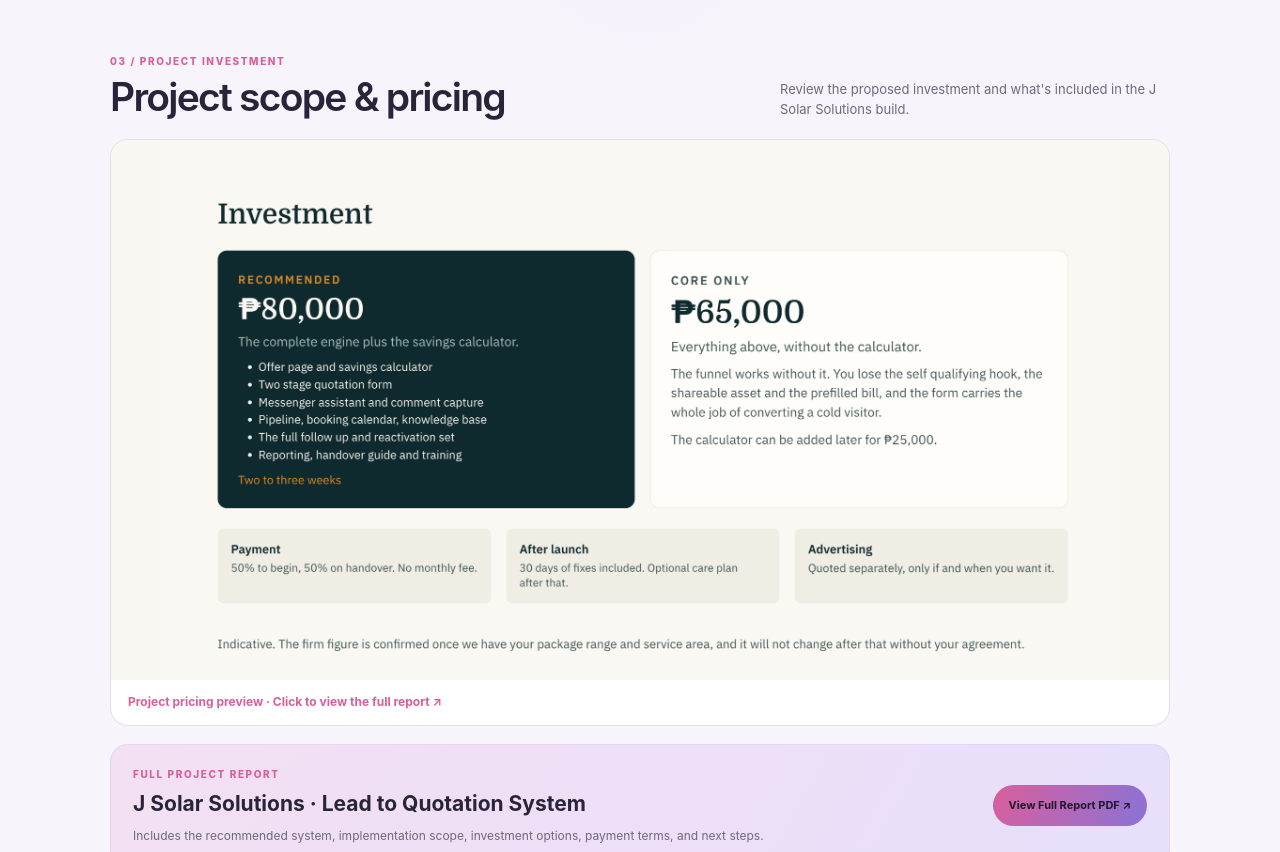
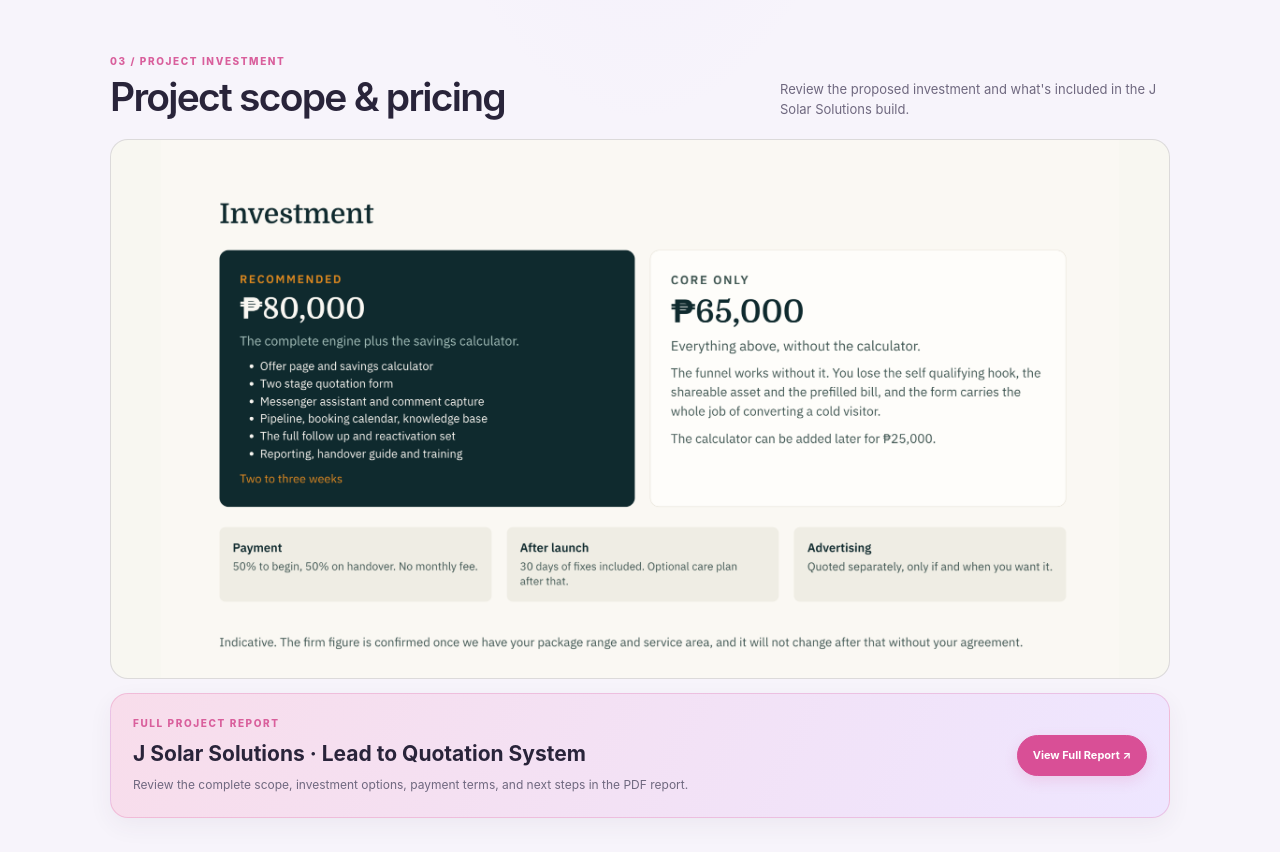
Before and after one commit to annetrack/forpatriciasantos, a plain HTML site: page solar-project.html in a window 1280 px wide. Shown: the part 1160-2012 px from the top of the page. Drawn offline with Linux system fonts and the light colour scheme.

Commit message:
Add files via upload

```diff
--- a/solar-project.html
+++ b/solar-project.html
@@ -3,7 +3,7 @@
 <head>
 <meta charset="utf-8">
 <meta name="viewport" content="width=device-width, initial-scale=1">
-<meta name="theme-color" content="#100e1b">
+<meta name="theme-color" content="#f7f4fb">
 <title>J Solar Solutions | Systems & Automation</title>
 <style>
 :root{--bg:#f7f4fb;--panel:#ffffff;--panel2:#eee8f8;--ink:#29243a;--muted:#6f687f;--pink:#d95f9c;--violet:#8a72d6;--line:rgba(54,43,78,.14);--max:1060px}
@@ -18,7 +18,7 @@ h1 em{font-style:normal;background:linear-gradient(100deg,var(--pink),var(--viol
 .lead{max-width:660px;color:var(--muted);font-size:15px;margin:0}
 .actions{display:flex;gap:10px;flex-wrap:wrap;margin-top:23px}
 .btn{display:inline-flex;align-items:center;justify-content:center;padding:11px 15px;border:1px solid var(--line);border-radius:999px;font-size:11px;font-weight:750;transition:transform .2s,border-color .2s}
-.btn:hover{transform:translateY(-2px);border-color:rgba(255,184,213,.7)}.primary{background:linear-gradient(110deg,var(--pink),var(--violet));color:#21162c;border-color:transparent}
+.btn:hover{transform:translateY(-2px);border-color:rgba(255,184,213,.7)}.primary{background:#d94f96;color:#fff;border-color:#d94f96;box-shadow:0 5px 14px rgba(217,79,150,.16)}.primary:hover{background:#bd367e;border-color:#bd367e;color:#fff}
 .section{padding:38px 0 52px}.section-head{display:flex;align-items:end;justify-content:space-between;gap:22px;margin-bottom:20px}h2{font-size:clamp(27px,4vw,39px);line-height:1.1;letter-spacing:-.045em;margin:7px 0 0;font-weight:620}.section-intro{font-size:13px;color:var(--muted);max-width:390px;margin:0}
 .grid{display:grid;grid-template-columns:repeat(2,minmax(0,1fr));gap:16px}
 .card{border:1px solid var(--line);border-radius:19px;background:linear-gradient(145deg,#fff,rgba(246,241,252,.92));padding:18px;overflow:hidden}
@@ -26,7 +26,7 @@ h1 em{font-style:normal;background:linear-gradient(100deg,var(--pink),var(--viol
 .card .kicker{margin-top:17px;display:block}.card h3{font-size:21px;letter-spacing:-.035em;margin:6px 0}.card p{font-size:12px;color:var(--muted);margin:0}
 .card .btn{margin-top:16px}
 .proof{display:flex;gap:10px;flex-wrap:wrap;margin-top:14px}.metric{flex:1;min-width:90px;background:rgba(255,255,255,.8);border:1px solid var(--line);border-radius:12px;padding:12px}.metric strong{font-size:24px;letter-spacing:-.05em;display:block}.metric span{font-size:10px;color:var(--muted)}
-.pricing-preview{display:block;margin:0 0 18px;border:1px solid var(--line);border-radius:18px;overflow:hidden;background:#fff;transition:border-color .2s,transform .2s}.pricing-preview:hover{border-color:rgba(255,184,213,.65);transform:translateY(-2px)}.pricing-image{display:block;width:100%;height:auto;max-height:540px;object-fit:contain;background:#f8f7f1}.pricing-link-label{display:block;padding:13px 17px;color:var(--pink);font-size:12px;font-weight:750}.proposal{display:grid;grid-template-columns:1fr auto;gap:18px;align-items:center;padding:22px;border-radius:18px;border:1px solid rgba(197,180,255,.25);background:linear-gradient(120deg,rgba(255,184,213,.2),rgba(197,180,255,.2)),#f0eafa}
+.pricing-image{display:block;width:100%;height:auto;max-height:540px;object-fit:contain;background:#f8f7f1;border:1px solid var(--line);border-radius:18px}.proposal{display:grid;grid-template-columns:1fr auto;gap:18px;align-items:center;margin-top:14px;padding:22px;border-radius:18px;border:1px solid rgba(217,79,150,.24);background:linear-gradient(115deg,#f8ddeb,#eee6ff);box-shadow:0 8px 24px rgba(67,44,88,.06)}
 .proposal h3{font-size:21px;margin:6px 0}.proposal p{font-size:12px;color:var(--muted);margin:0;max-width:650px}
 footer{border-top:1px solid var(--line);padding:20px 0 26px;color:var(--muted);font-size:10px}.foot{display:flex;justify-content:space-between;gap:12px;flex-wrap:wrap}
 @media(max-width:720px){.nav{min-height:62px}.back{font-size:10px}.hero{padding:50px 0 30px}.lead{font-size:14px}.section{padding:30px 0 38px}.section-head{display:block}.section-intro{margin-top:10px}.grid{grid-template-columns:1fr}.card{padding:14px}.proposal{grid-template-columns:1fr}.proof{gap:7px}.metric{padding:10px}}
@@ -70,13 +70,10 @@ footer{border-top:1px solid var(--line);padding:20px 0 26px;color:var(--muted);f
 
 <section class="section wrap" id="proposal">
 <div class="section-head"><div><div class="kicker">03 / Project investment</div><h2>Project scope &amp; pricing</h2></div><p class="section-intro">Review the proposed investment and what's included in the J Solar Solutions build.</p></div>
-<a class="pricing-preview" href="j-solar-project-report.pdf" target="_blank" rel="noopener noreferrer" aria-label="Open the full J Solar Solutions project report PDF">
-<img class="pricing-image" src="solar-investment-preview.png" alt="Preview of the J Solar Solutions investment options and project pricing">
-<span class="pricing-link-label">Project pricing preview · Click to view the full report ↗</span>
-</a>
+<img class="pricing-image" src="solar-investment-preview.png" alt="J Solar Solutions investment options: recommended package at ₱80,000 and core-only option at ₱65,000">
 <div class="proposal">
-<div><div class="kicker">Full project report</div><h3>J Solar Solutions · Lead to Quotation System</h3><p>Includes the recommended system, implementation scope, investment options, payment terms, and next steps.</p></div>
-<a class="btn primary" href="j-solar-project-report.pdf" target="_blank" rel="noopener noreferrer">View Full Report PDF ↗</a>
+<div><div class="kicker">Full project report</div><h3>J Solar Solutions · Lead to Quotation System</h3><p>Review the complete scope, investment options, payment terms, and next steps in the PDF report.</p></div>
+<a class="btn primary" href="j-solar-project-report.pdf" target="_blank" rel="noopener noreferrer">View Full Report ↗</a>
 </div>
 </section>
 </main>
```
Also changed, not shown: index.html (+2 -2 lines).
